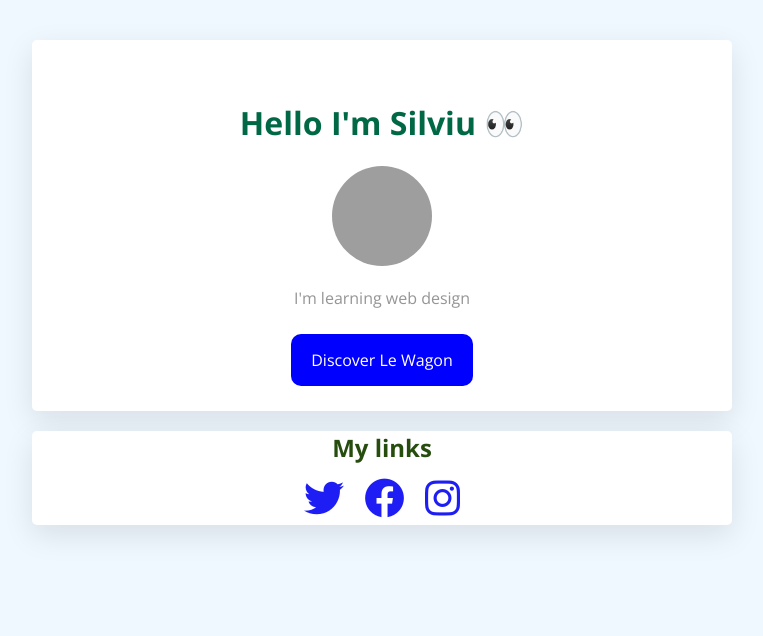
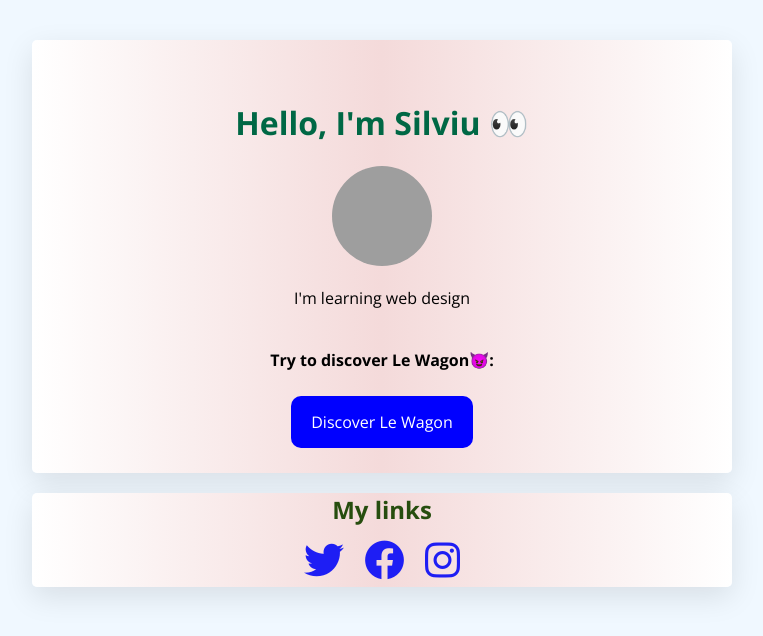
Before and after one commit to RdzYogi/profile, a plain HTML site: page index.html in a window 1280 px wide. Shown: the whole page, without its empty margins (258-1021 px from the left). Drawn offline with nearby package versions, Linux system fonts and the light colour scheme; grey boxes are pictures that could not be loaded.

Commit message:
added very funny joke

```diff
--- a/index.html
+++ b/index.html
@@ -8,14 +8,15 @@
     <link rel="stylesheet" href="style.css">
   </head>
   <body>
-    <div class="container">
-      <div class="card">
-        <h1>Hello I'm Silviu 👀</h1>
+    <div class="container text_center">
+      <div class="card color_gradient">
+        <h1>Hello, I'm Silviu 👀</h1>
         <img src="https://avatars.githubusercontent.com/u/98640097?v=4" width="100px" alt="Silviu">
         <p>I'm learning web design</p>
+        <p class="p_bold">Try to discover Le Wagon😈:</p>
         <a href="#" id="btn">Discover Le Wagon</a>
       </div>
-      <div class="card" id="card_less_padding">
+      <div class="card color_gradient text_center" id="card_less_padding">
         <h2>My links</h2>
         <ul class="list_inline">
           <li>
--- a/style.css
+++ b/style.css
@@ -13,8 +13,12 @@ h1{
 }
 
 p{
-  color: rgba(10, 10, 9, 0.43);
+  color: black;
   margin-bottom: 40px;
+}
+
+.p_bold{
+  font-weight: 900;
 }
 
 h2{
@@ -37,10 +41,13 @@ a:hover{
   margin: 40px auto;
 }
 
+.text_center{
+  text-align: center;
+}
+
 .card{
   border-radius: 5px;
-  background-color: white;
-  text-align: center;
+  background: white;
   box-shadow: 0px 10px 30px rgb(0 0 0 / 10%);
   margin: 20px 0px;
   padding: 40px 0;
@@ -52,6 +59,13 @@ a:hover{
   padding: 15px 20px;
   margin-top: 10px;
   border-radius: 10px;
+  position: relative;
+  left: 0;
+}
+
+#btn:hover{
+  background-color: rgb(118, 118, 233);
+  left: -200px;
 }
 img{
   border-radius: 50%;
@@ -80,6 +94,10 @@ li{
   padding: 0px;
 }
 
+.color_gradient{
+  background: linear-gradient(0.25turn,white, rgb(244, 218, 218),white);
+}
+
 @media (max-width: 960px) {
   /* For a screen < 960px, this CSS will be read */
   .container {
```
